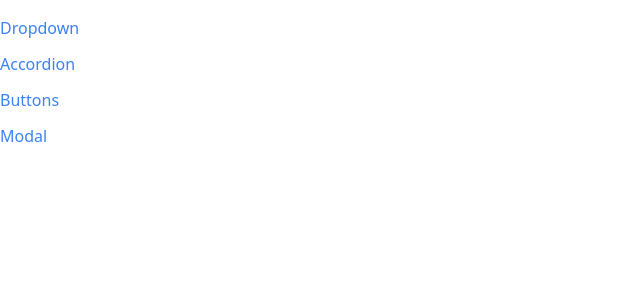
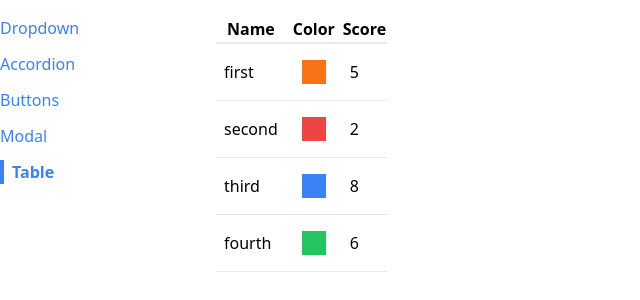
Before and after one commit to vardhan1080/Modern-React-with-Redux, a React (Create React App) app in the folder comps/: page /table in a window 1280 px wide. Shown: the top 300 px of the page, without its empty margins (0-640 px from the left). Built offline with nearby package versions, Linux system fonts and the light colour scheme.

Commit message:
completed 15

```diff
--- a/comps/src/App.js
+++ b/comps/src/App.js
@@ -4,6 +4,7 @@ import AccordionPage from './pages/AccordionPage';
 import DropdownPage from './pages/DropdownPage';
 import ButtonPage from './pages/ButtonPage';
 import ModalPage from "./pages/ModalPage";
+import TablePage from "./pages/TablePage";
 
 export default function App() {
   return (
@@ -14,6 +15,7 @@ export default function App() {
         <Route path='/'><DropdownPage /></Route>
         <Route path='/buttons'><ButtonPage /></Route>
         <Route path='/modal'><ModalPage /></Route>
+        <Route path='/table'><TablePage /></Route>
       </div>
     </div>
   );
--- a/comps/src/components/SideBar.js
+++ b/comps/src/components/SideBar.js
@@ -7,6 +7,7 @@ function SideBar() {
         { lable: 'Accordion', path: '/accordion' },
         { lable: 'Buttons', path: '/buttons' },
         { lable: 'Modal', path: '/modal' },
+        { lable: 'Table', path: '/table' },
     ];
 
     const renderLinks = links.map((link) => {
--- /dev/null
+++ b/comps/src/components/Table.js
@@ -0,0 +1,34 @@
+function Table({ data, config, keyFn }) {
+
+    const renderHeaders = config.map((column) => {
+        return (
+            <th key={column.lable}>{column.lable}</th>
+        )
+    })
+
+    const renderedRows = data.map((rowData) => {
+        const renderCells = config.map((cellData) => {
+            return <td className='p-2' key={cellData.lable}>{cellData.render(rowData)}</td>
+        })
+        return (
+            <tr className='border-b' key={keyFn(rowData)}>
+                {renderCells}
+            </tr>
+        )
+    });
+
+    return (
+        <table className='table-auto border-spacing-2'>
+            <thead>
+                <tr className='border-b-2'>
+                    {renderHeaders}
+                </tr>
+            </thead>
+            <tbody>
+                {renderedRows}
+            </tbody>
+        </table>
+    )
+}
+
+export default Table;
--- /dev/null
+++ b/comps/src/pages/TablePage.js
@@ -0,0 +1,38 @@
+import Table from "../components/Table";
+
+function TablePage() {
+
+    const data = [
+        { name: 'first', color: 'bg-orange-500', score: '5' },
+        { name: 'second', color: 'bg-red-500', score: '2' },
+        { name: 'third', color: 'bg-blue-500', score: '8' },
+        { name: 'fourth', color: 'bg-green-500', score: '6' },
+    ];
+
+    const config = [
+        {
+            lable: 'Name',
+            render: (data) => data.name,
+        },
+        {
+            lable: 'Color',
+            render: (data) => <div className={`p-3 m-2 ${data.color}`}></div>,
+        },
+        {
+            lable: 'Score',
+            render: (data) => data.score,
+        },
+    ];
+
+    const keyFn = (data) => {
+        return data.name;
+    }
+
+    return (
+        <div>
+            <Table data={data} config={config} keyFn={keyFn} />
+        </div>
+    )
+}
+
+export default TablePage;
```
